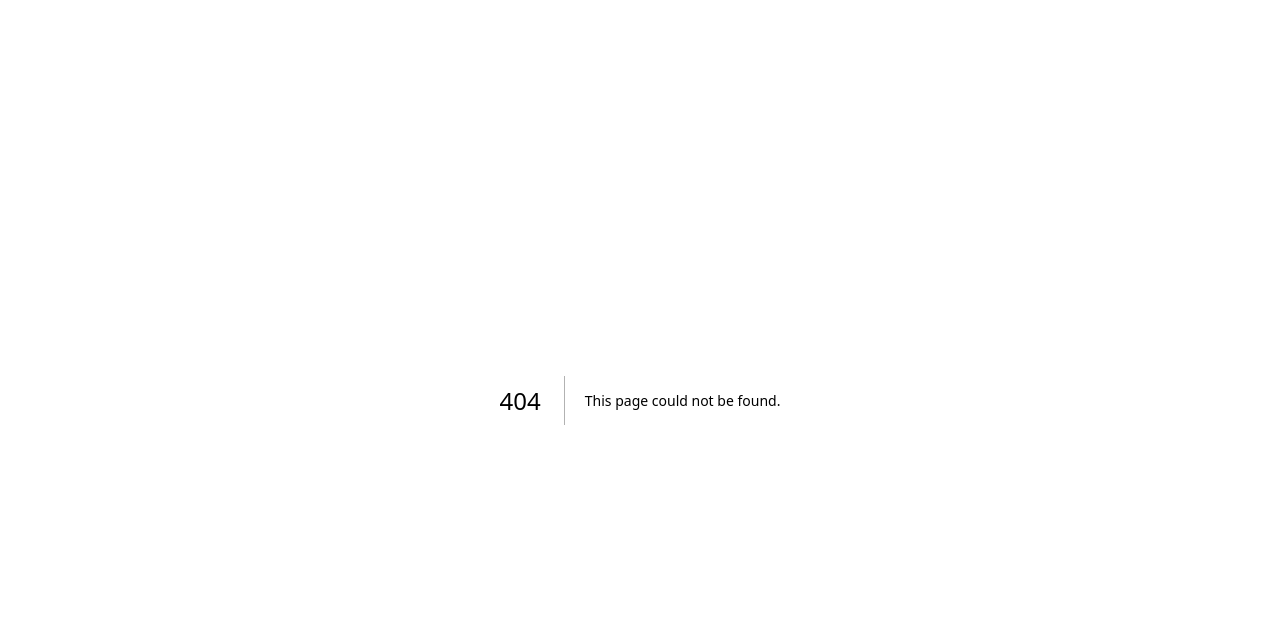
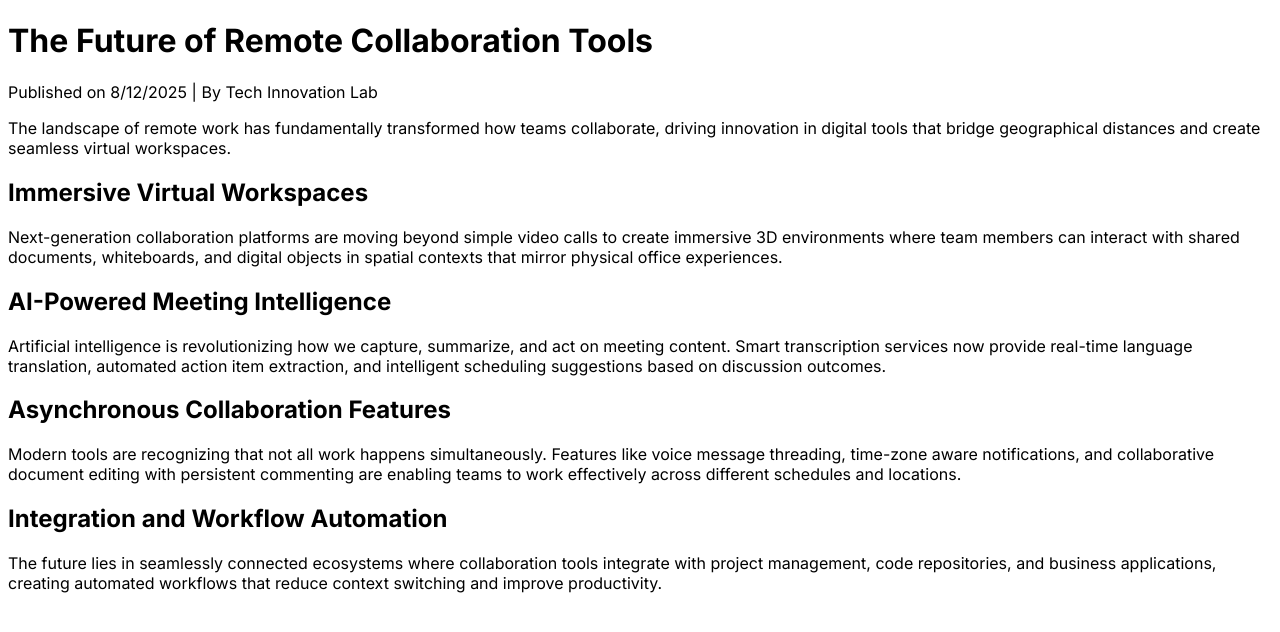
Before and after one commit to Mustapha-Zmirli/wb-test-content, a Next.js app: page /article32 in a window 1280 px wide. Before the commit this address had no page. Shown: the top 632 px of the page. Built offline with nearby package versions, Linux system fonts and the light colour scheme.

Commit message:
article32

```diff
--- /dev/null
+++ b/app/article32/page.tsx
@@ -0,0 +1,52 @@
+export default function Article32() {
+  return (
+    <div className="max-w-4xl mx-auto px-4 py-8">
+      <header className="mb-8">
+        <h1 className="text-3xl font-bold text-gray-900 mb-2">
+          The Future of Remote Collaboration Tools
+        </h1>
+        <div className="text-gray-600 text-sm">
+          Published on {new Date().toLocaleDateString()} | By Tech Innovation Lab
+        </div>
+      </header>
+
+      <article className="prose">
+        <p>
+          The landscape of remote work has fundamentally transformed how teams collaborate,
+          driving innovation in digital tools that bridge geographical distances and create
+          seamless virtual workspaces.
+        </p>
+
+        <h2>Immersive Virtual Workspaces</h2>
+        <p>
+          Next-generation collaboration platforms are moving beyond simple video calls to create
+          immersive 3D environments where team members can interact with shared documents,
+          whiteboards, and digital objects in spatial contexts that mirror physical office experiences.
+        </p>
+
+        <h2>AI-Powered Meeting Intelligence</h2>
+        <p>
+          Artificial intelligence is revolutionizing how we capture, summarize, and act on meeting
+          content. Smart transcription services now provide real-time language translation,
+          automated action item extraction, and intelligent scheduling suggestions based on
+          discussion outcomes.
+        </p>
+
+        <h2>Asynchronous Collaboration Features</h2>
+        <p>
+          Modern tools are recognizing that not all work happens simultaneously. Features like
+          voice message threading, time-zone aware notifications, and collaborative document
+          editing with persistent commenting are enabling teams to work effectively across
+          different schedules and locations.
+        </p>
+
+        <h2>Integration and Workflow Automation</h2>
+        <p>
+          The future lies in seamlessly connected ecosystems where collaboration tools integrate
+          with project management, code repositories, and business applications, creating
+          automated workflows that reduce context switching and improve productivity.
+        </p>
+      </article>
+    </div>
+  );
+}
```
Also changed, not shown: 1 other file (tests, documents, lock files or other folders).
